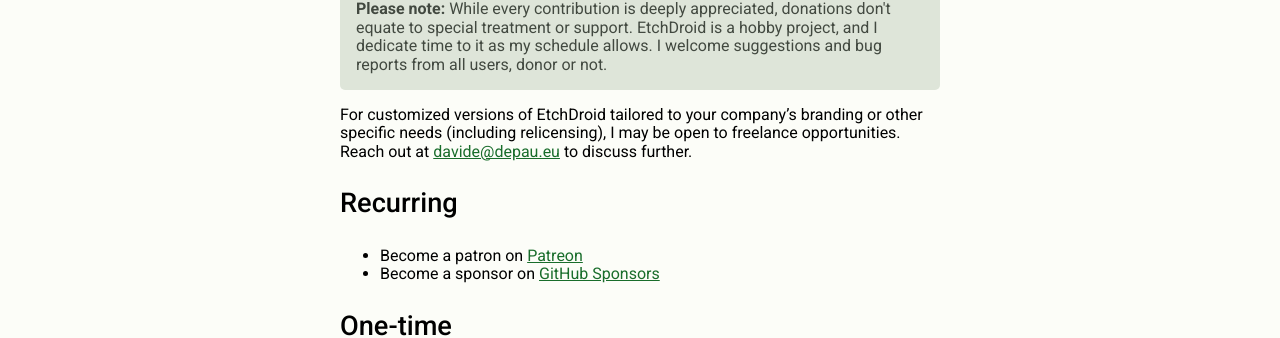
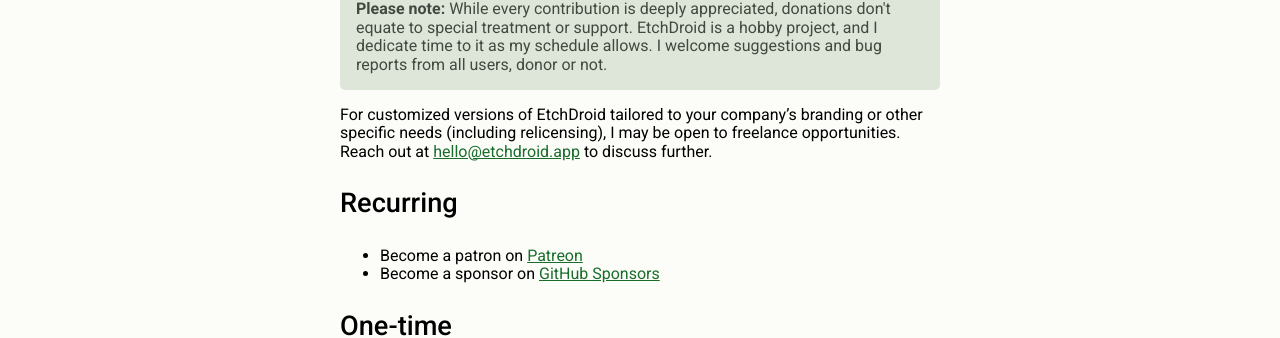
Before and after one commit to etchdroid/etchdroid-website, a Jekyll site: the page built from donate.md, in a window 1280 px wide. Shown: the part 177-515 px from the top of the page. Built offline with Jekyll 4.4.1, drawn with Linux system fonts in a browser that asks for light colours; comment, search, counter and statistics services are not loaded.

Commit message:
Update email address

```diff
--- a/_config.yml
+++ b/_config.yml
@@ -7,7 +7,7 @@ github: "https://github.com/EtchDroid/EtchDroid"
 
 author:
   name: Davide Depau
-  email: davide@depau.eu
+  email: hello@etchdroid.app
   site: http://depau.eu
 
 exclude:
```
